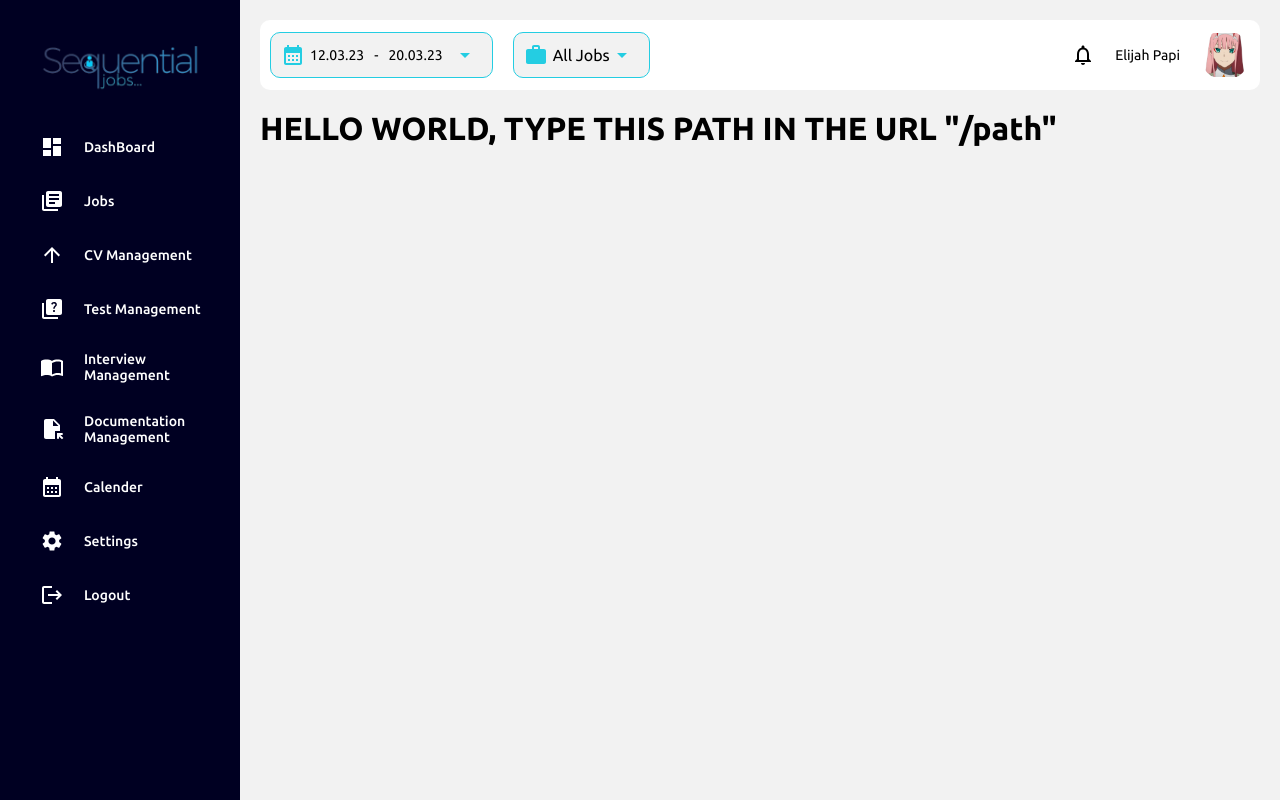
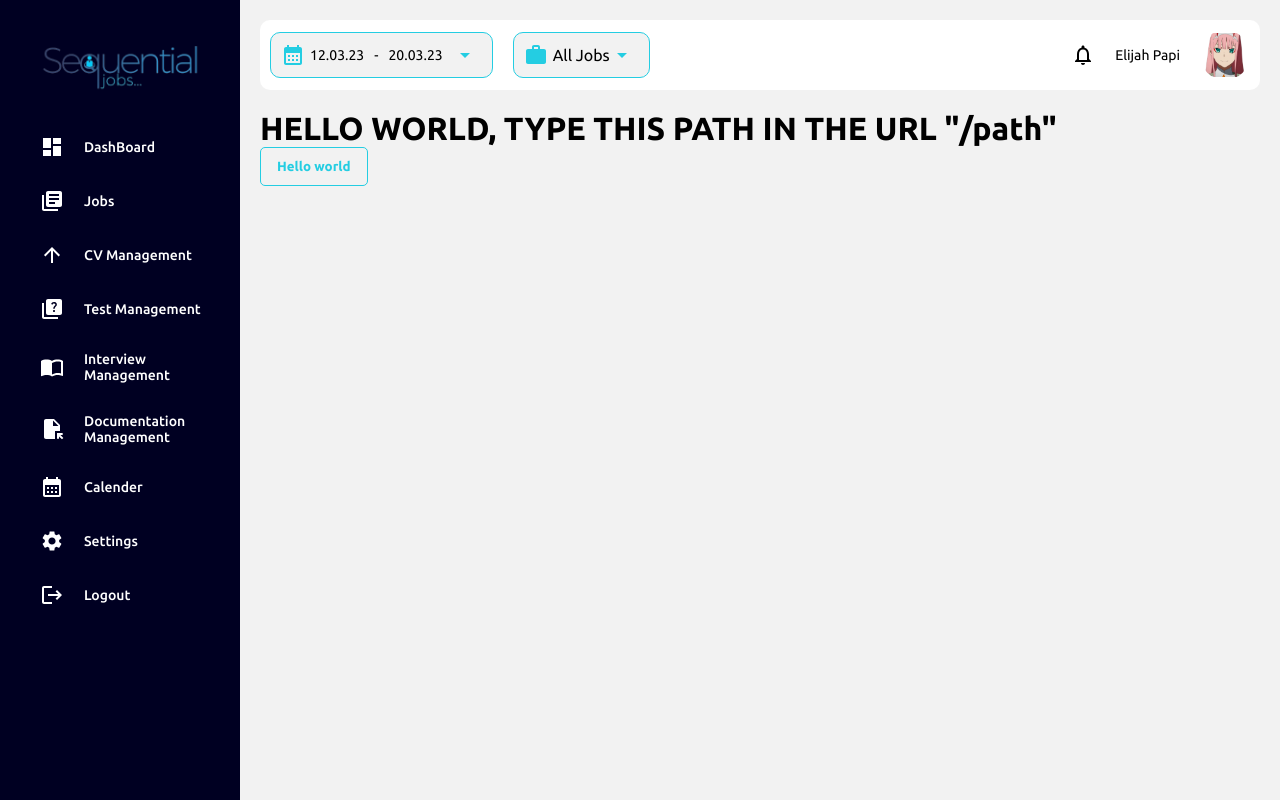
Before and after one commit to Tomation-Solution/sequential-job-revamp, a React (Create React App) app: page / in a window 1280 px wide. Built offline with nearby package versions, Linux system fonts and the light colour scheme.

Commit message:
installed framer motions and added reusable button component

```diff
--- a/package.json
+++ b/package.json
@@ -14,6 +14,7 @@
     "@types/node": "^16.18.19",
     "@types/react": "^18.0.29",
     "@types/react-dom": "^18.0.11",
+    "framer-motion": "^10.9.1",
     "react": "^18.2.0",
     "react-dom": "^18.2.0",
     "react-router-dom": "^6.9.0",
--- a/src/App.tsx
+++ b/src/App.tsx
@@ -5,6 +5,7 @@ import MainLayout from "./layout/MainLayout";
 import { ToastContainer } from "react-toastify";
 import "react-toastify/dist/ReactToastify.css";
 import CVManagement from "./pages/CVManagement/CVManagement";
+import Button from "./components/Button/Button";
 // import AuthRoutes from "./components/Auth/AuthRoutes";
 
 function App() {
@@ -16,7 +17,10 @@ function App() {
           <Route element={<MainLayout />}>
             <Route
               path="/"
-              element={<h1>HELLO WORLD, TYPE THIS PATH IN THE URL "/path"</h1>}
+              element={<h1>HELLO WORLD, TYPE THIS PATH IN THE URL "/path"
+                <Button  styleType="sec">Hello world</Button>
+
+              </h1>}
             />
             <Route path="/cvmanagement" element={<CVManagement />} />
             {/* ADD OTHER PATHS THAT SHOULD BE RENDERED WITH THE SIDEBAR HERE, ELSE DO SO OUTSIDE */}
--- /dev/null
+++ b/src/components/Button/Button.style.tsx
@@ -0,0 +1,32 @@
+import styled from 'styled-components';
+
+import { ButtonProp } from './Button';
+import { createExternalStyle } from '../../utils/extraFunction';
+import { seqLightBlue,seqWhite } from '../../globals/colors';
+import { motion } from 'framer-motion';
+
+
+export const ButtonStyle = styled(motion.button)<ButtonProp>`
+
+ border: transparent;
+ padding: .7rem 1rem;
+border-radius: 5px;
+cursor: pointer;
+/* this code makes the icon if there is one to fit with the button word */
+display: flex;
+align-items: center;
+justify-content: space-between;
+justify-content: center;
+
+${(prop)=>{
+    let style;
+    if(prop.styleType==='pry'){
+      style = `background-color:${seqLightBlue};color: ${seqWhite};font-weight: 600;padding: 1rem 1rem;`
+    }else{
+      style = `background-color:transparent;color: ${seqLightBlue};font-weight: 600;border:1px solid  ${seqLightBlue};`
+    }
+    return style
+  }};
+  ${(props)=>createExternalStyle(props)}
+
+  `
--- /dev/null
+++ b/src/components/Button/Button.tsx
@@ -0,0 +1,42 @@
+import React from 'react'
+import {ButtonStyle} from './Button.style'
+
+
+export type ButtonProp =React.PropsWithChildren<{
+  'styleType'?:'pry'|'sec',
+  'style'?:{
+    [Key:string]:string,
+  },
+  onClick?:(e:React.MouseEvent<HTMLButtonElement>)=>void;
+  isLoading?:boolean;
+}>
+
+
+// export type PropStyle={
+//   'styleType'?:'pry'|'sec',
+//   'width'?:string,
+
+// }
+const Button = ({children,styleType='pry',isLoading=false,...rest}:ButtonProp):React.ReactElement=>{
+
+
+  return (
+    <ButtonStyle styleType={styleType} disabled={isLoading}
+
+    whileTap={{ scale: 0.9 }}
+    animate={{
+    transition: {
+        type:'spring',
+        stiffness:70
+    }
+    }}
+      {...rest}>
+      {isLoading?'Loading...':children}
+    </ButtonStyle>
+  )
+}
+
+
+
+
+export default Button
--- /dev/null
+++ b/src/utils/extraFunction.tsx
@@ -0,0 +1,19 @@
+export type StyleTpe =  {
+    'style'?:{
+      [Key:string]:string,
+    }
+  }
+
+  export const createExternalStyle = (props:StyleTpe)=>{
+    let styles =''
+    if(props.style){
+      const all_keys = Object.keys(props.style)
+      all_keys.map((key=>{
+        if(props.style){
+          styles = styles+` ${key}:${props.style[key]}`
+        }
+        return key
+      }))
+    }
+    return styles
+  }
```
Also changed, not shown: 1 other file (tests, documents, lock files or other folders).
